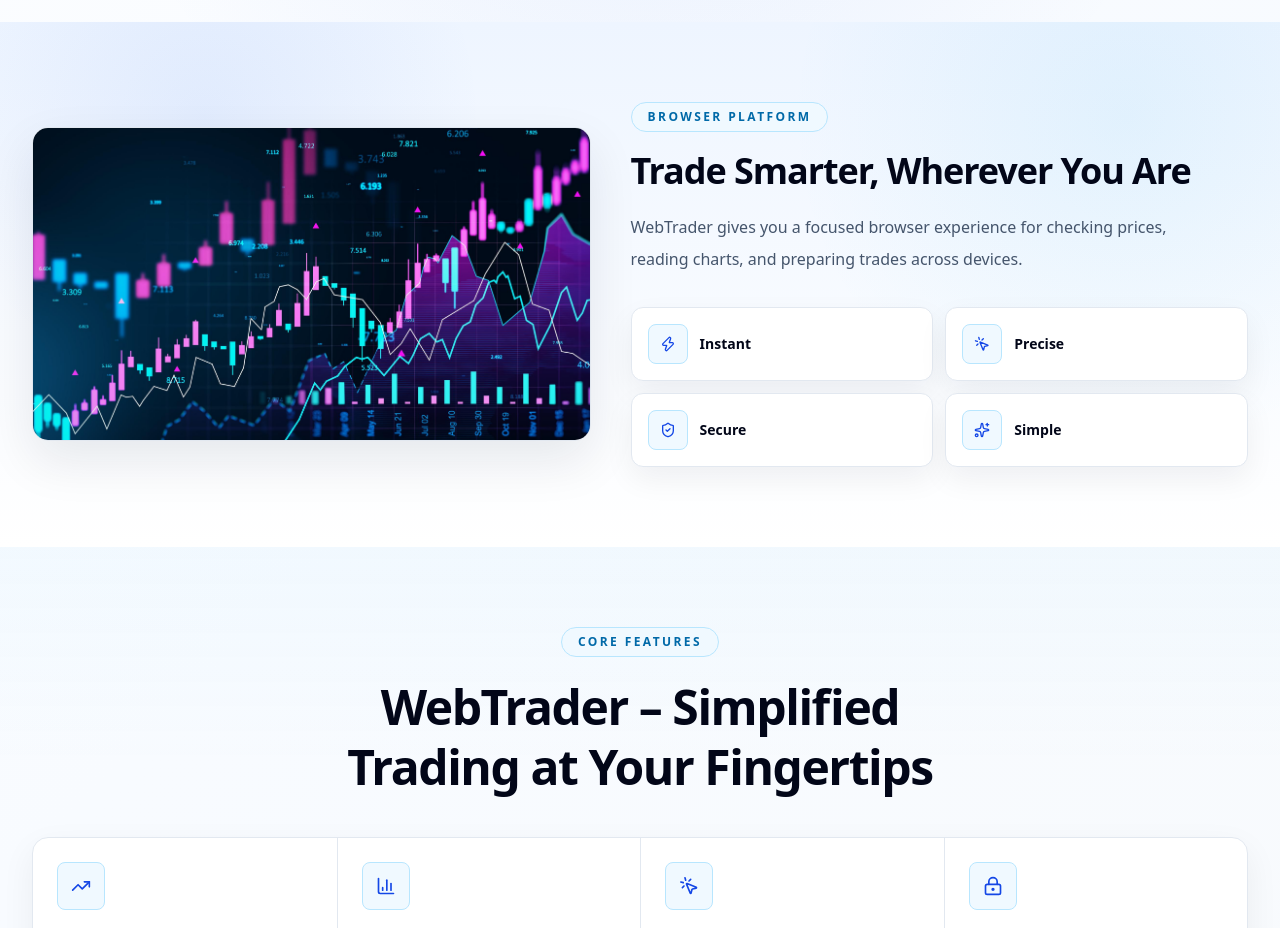
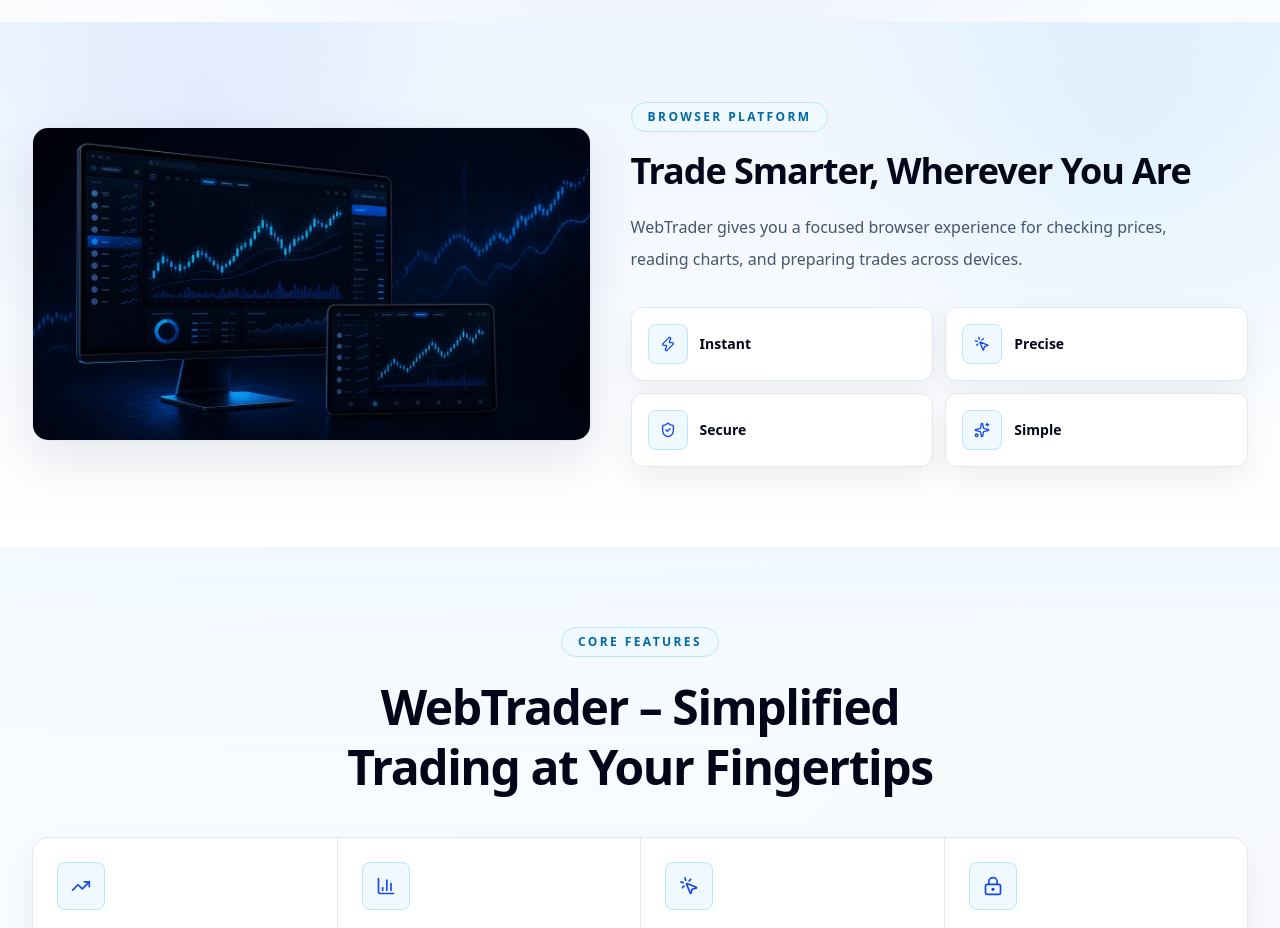
Before and after one commit to AyanD-coder/Website-project-Achiver-FX-, a Next.js app: page /platform/achiever-web-trader in a window 1280 px wide. Shown: the part 1320-2248 px from the top of the page. Built offline with nearby package versions, Linux system fonts and the light colour scheme; no server answers.

Commit message:
fix images

```diff
--- a/src/components/ui/AchieverWebTraderExperience.tsx
+++ b/src/components/ui/AchieverWebTraderExperience.tsx
@@ -183,7 +183,7 @@
         <FadeIn>
           <div className="relative aspect-[16/9] overflow-hidden rounded-2xl border border-white/10 bg-[#06101d] shadow-[0_28px_80px_rgba(2,8,20,0.32)] [.light_&]:border-slate-200 [.light_&]:bg-white [.light_&]:shadow-[0_20px_50px_rgba(15,23,42,0.09)]">
             <Image
-              src="/achiever-web-trader/webtrader-screens-replacement.jfif"
+              src="/achiever-web-trader/webtrader-screens.webp"
               alt="Desktop and tablet trading screens with clean dark charts and market watchlist."
               fill
               loading="lazy"
```
